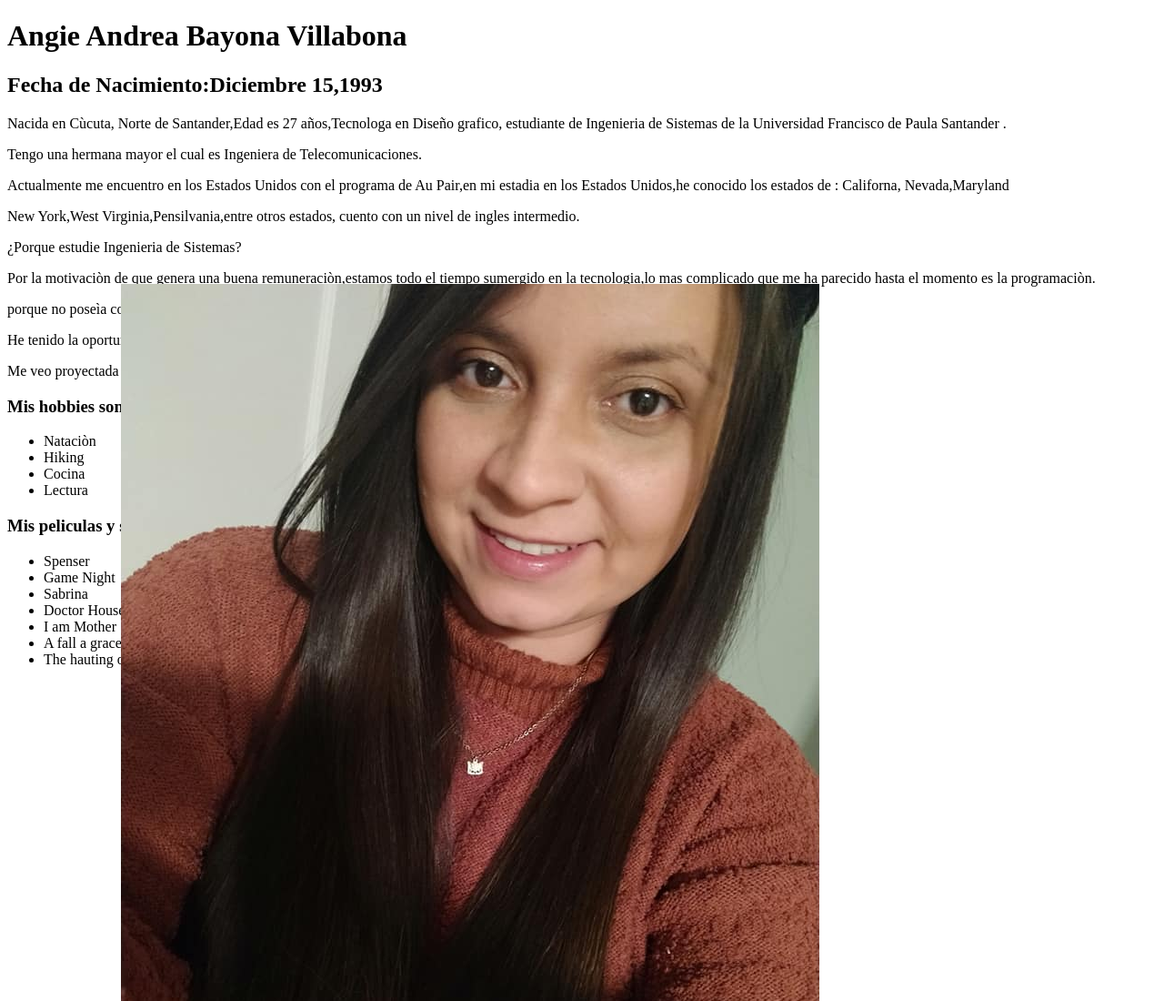
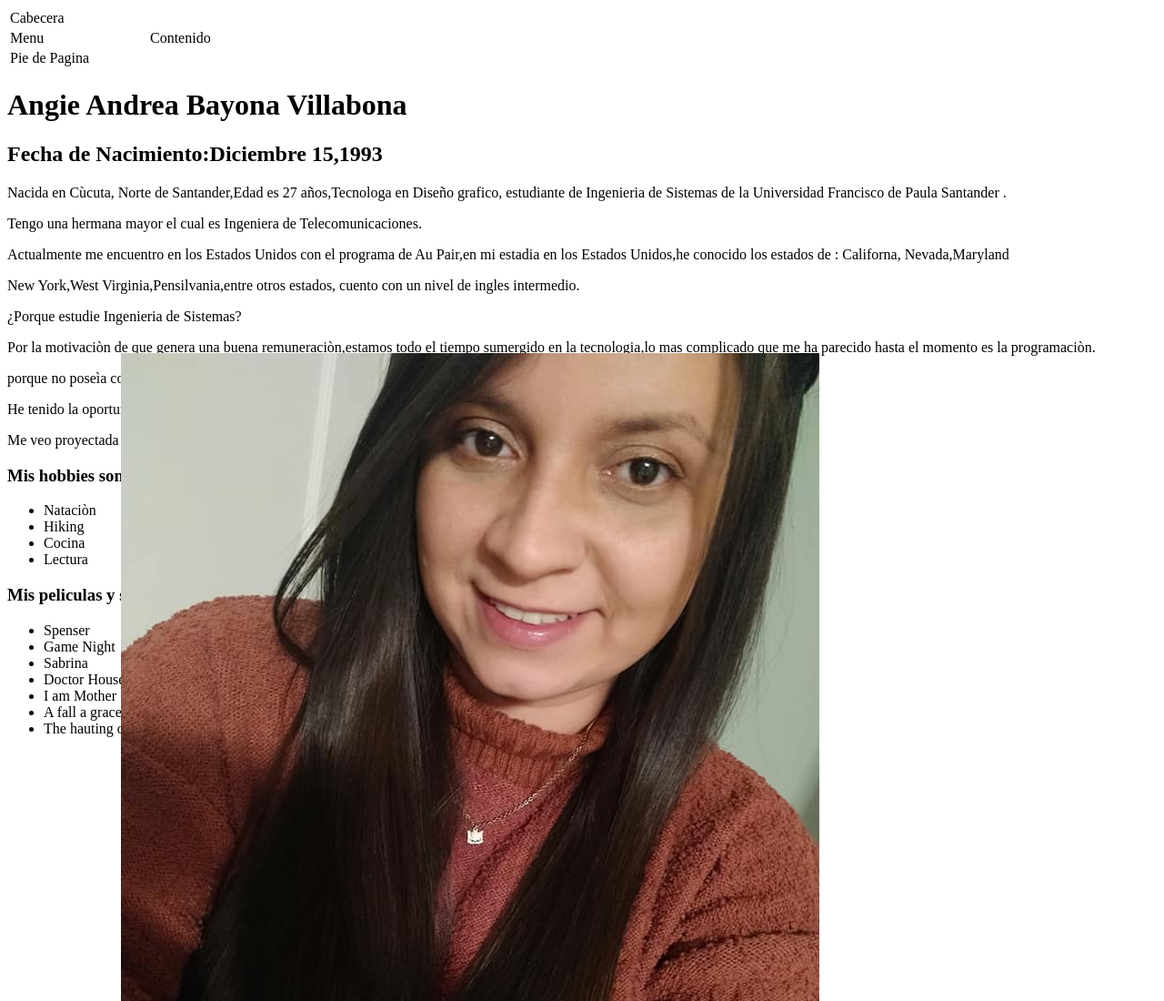
Before and after one commit to Angely15/web2021.1, a plain HTML site: page index.html in a window 1280 px wide. Shown: the top 1100 px of the page at 91% size. Drawn offline with Linux system fonts and the light colour scheme.

Commit message:
menucambios

```diff
--- a/index.html
+++ b/index.html
@@ -12,6 +12,20 @@
 </head>
 
 <body>
+    <table>
+        <tr>
+            <td colspan="2">Cabecera</td>
+        </tr>
+        <tr>
+            <td width="150px">Menu</td>
+            <td>Contenido</td>
+        </tr>
+        <tr>
+            <td colspan="2">Pie de Pagina</td>
+        </tr>
+    </table>
+
+
     <h1>Angie Andrea Bayona Villabona</h1>
     <h2>Fecha de Nacimiento:Diciembre 15,1993</h2>
     <p>Nacida en Cùcuta, Norte de Santander,Edad es 27 años,Tecnologa en Diseño grafico, estudiante de Ingenieria de Sistemas de la Universidad Francisco de Paula Santander .</p>
```
